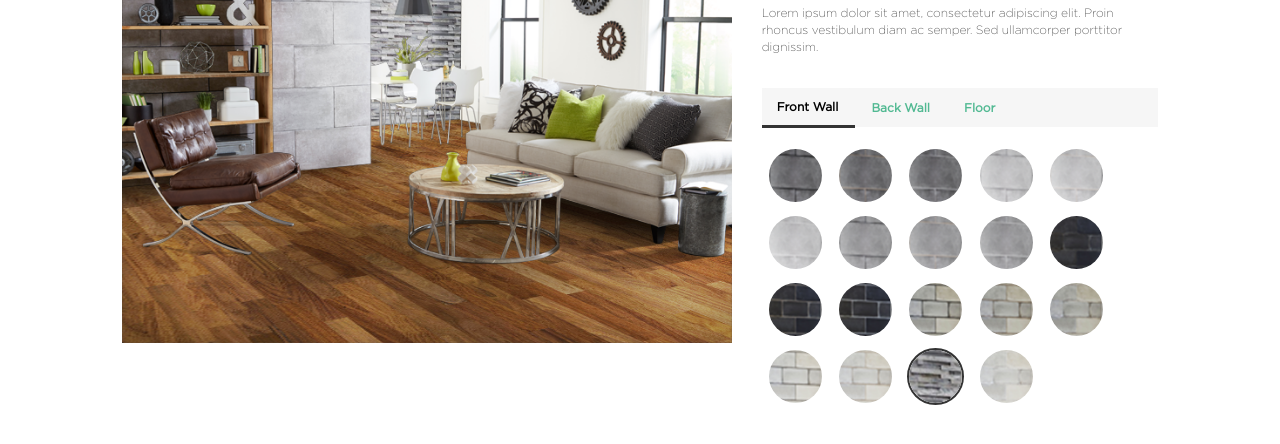
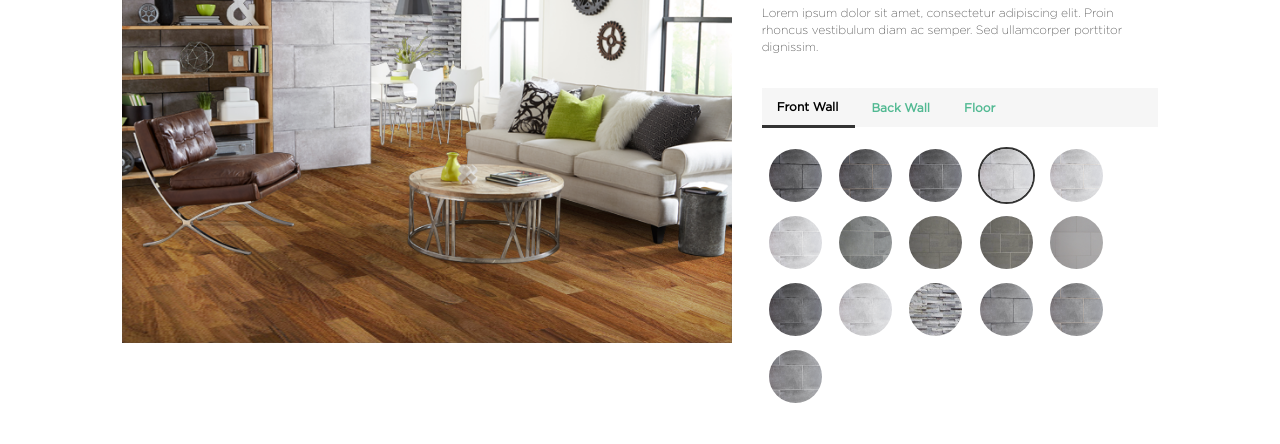
Before and after one commit to LeanSeverino1022/living-room-customization, a website: page index.html in a window 1280 px wide. Shown: the part 162-606 px from the top of the page. Drawn offline with nearby package versions, Linux system fonts and the light colour scheme.

Commit message:
change current active pane on page load

```diff
--- a/index.html
+++ b/index.html
@@ -69,6 +69,7 @@
                             <li>
                                 <a href="#back_wall">Back Wall</a>
                             </li>
+
                             <li>
                                 <a href="#flooring">Floor</a>
                             </li>
@@ -77,7 +78,7 @@
                         <div class="tab-content">
 
                             <!-- backWall SELECTIONS PANEL -->
-                            <div id="back_wall" class="tab-pane fade in active">
+                            <div id="back_wall" class="tab-pane fade">
                                 <br>
                                 <div class="options-container">
                                     <div data-target="o1" data-color="1" class="item-color-option">
@@ -176,7 +177,7 @@
                             </div>
 
                             <!-- front wall SELECTIONS PANEL -->
-                            <div id="front_wall" class="tab-pane fade">
+                            <div id="front_wall" class="tab-pane fade in active">
                                 <br>
                                 <div class="options-container">
                                     <div data-target="o3" data-color="1" class="item-color-option">
```
